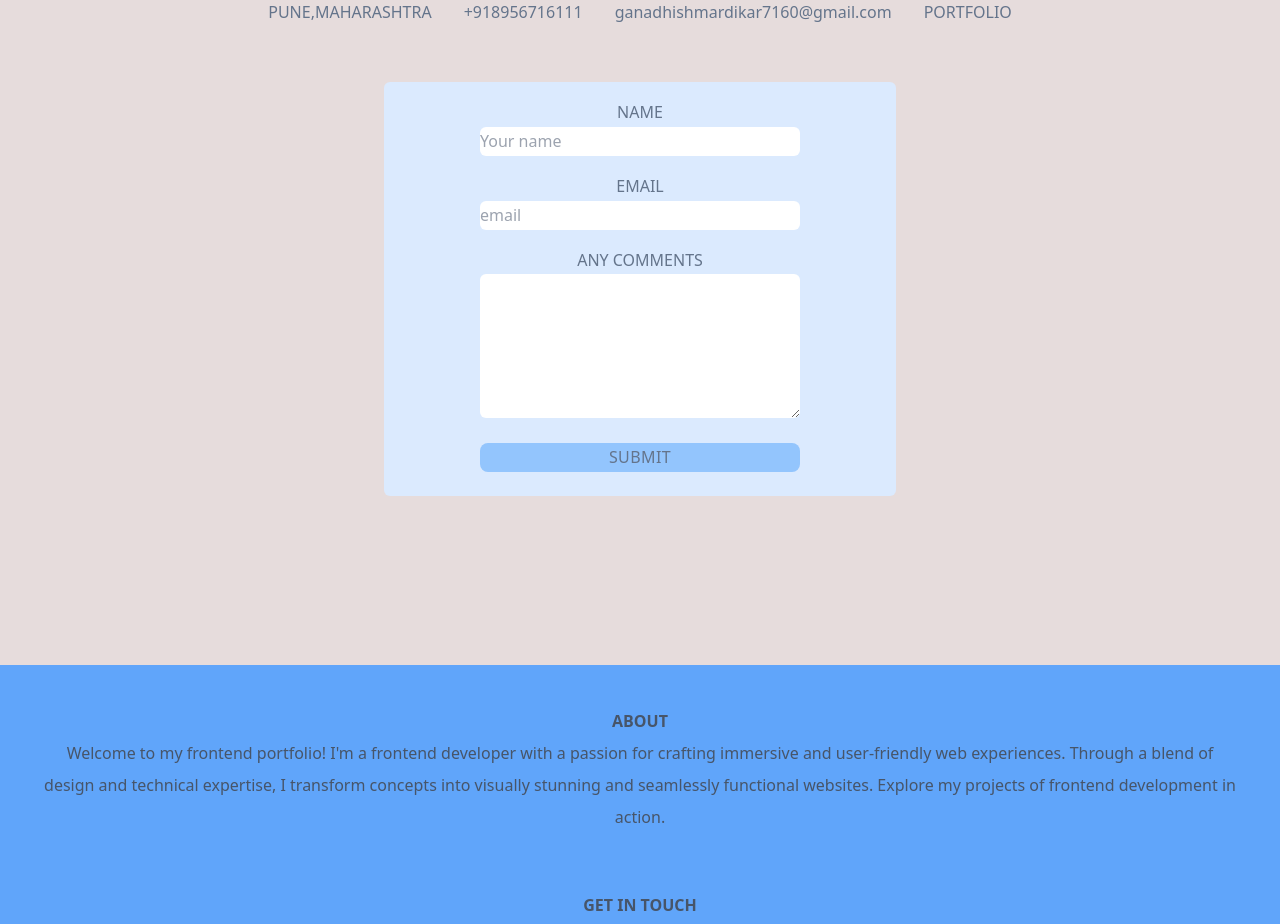
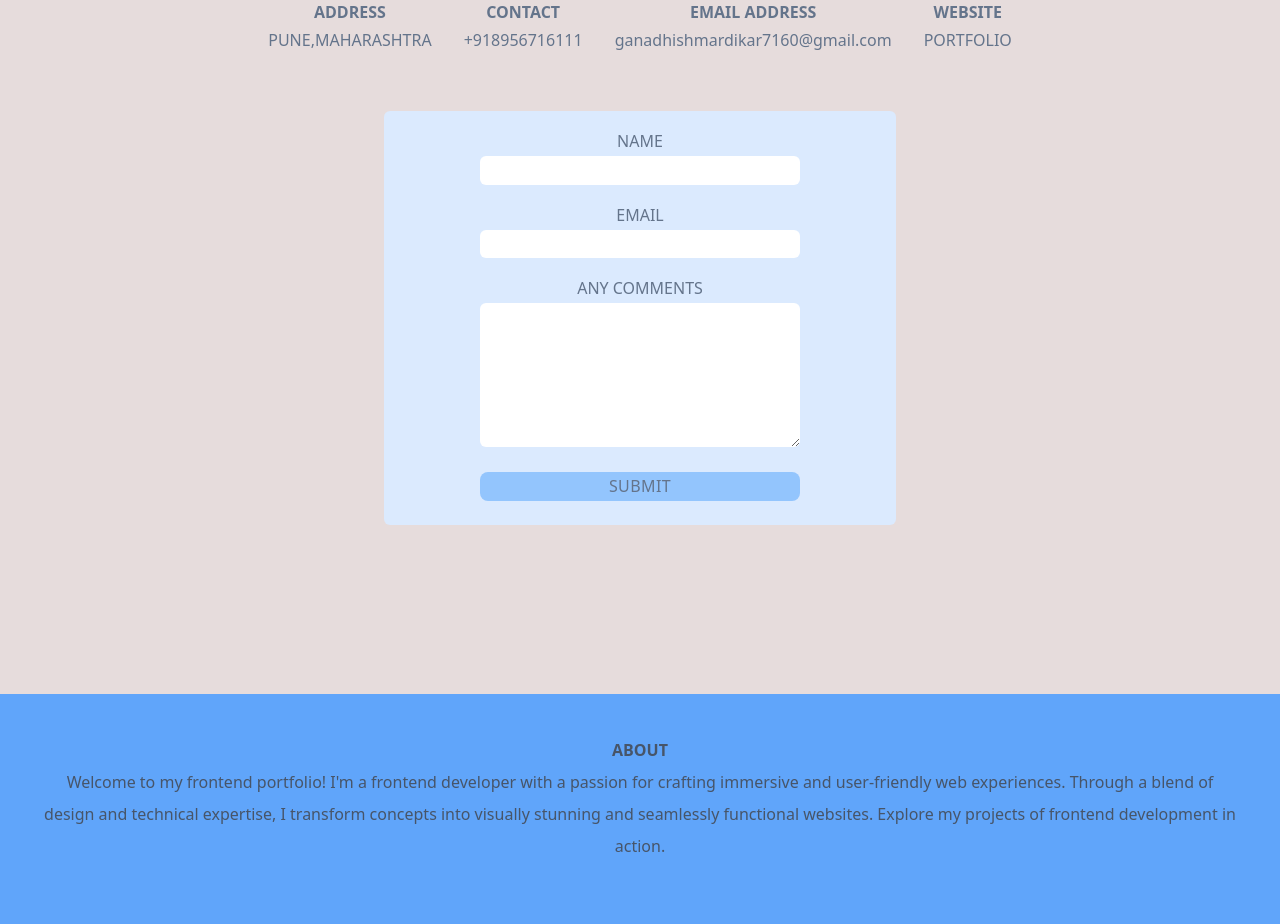
Before and after one commit to Ganadhish7/portfolio-v1, a React (Create React App) app: page / in a window 1280 px wide. Shown: the part 5001-5925 px from the top of the page. Built offline with nearby package versions, Linux system fonts and the light colour scheme.

Commit message:
Update ContactForm

```diff
--- a/src/components/ContactForm.jsx
+++ b/src/components/ContactForm.jsx
@@ -29,7 +29,7 @@ function ContactForm() {
           name="name"
           type="text"
           id="name"
-          placeholder="Your name"
+          spellCheck="true"
         />
       </div>
       <div>
@@ -42,7 +42,7 @@ function ContactForm() {
           id="email"
           type="text"
           name="email"
-          placeholder="email"
+          spellCheck="true"
         />
       </div>
       <div>
--- a/src/pages/Resume.jsx
+++ b/src/pages/Resume.jsx
@@ -3,7 +3,7 @@ import { faCircleDown } from "@fortawesome/free-solid-svg-icons";
 
 function Resume() {
   const handleDownloadPdf = () => {
-    const pdfPath = process.env.PUBLIC_URL + "./Ganadhish-Mardikar.pdf";
+    const pdfPath = process.env.PUBLIC_URL + "./Ganadhish-Mardikar-Resume.pdf";
     window.open(pdfPath, "_blank");
   };
 
@@ -42,7 +42,7 @@ function Resume() {
                 Throughout this diploma, I gained proficiency in designing and
                 troubleshooting electronic circuits, understanding
                 telecommunications networks, and applying key concepts in
-                real-world projects
+                real-world projects.
               </p>
             </li>
             <br />
```
Also changed, not shown: public/index.html (+4 -1 lines), 2 other files (tests, documents, lock files or other folders).
